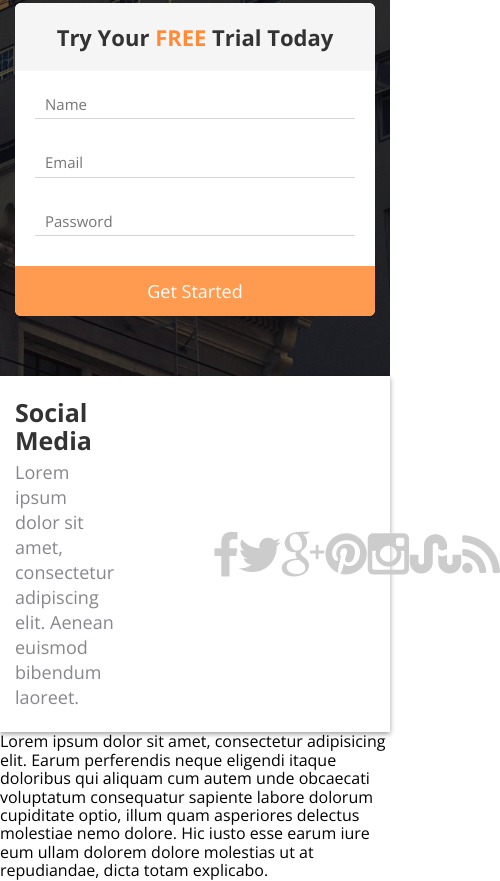
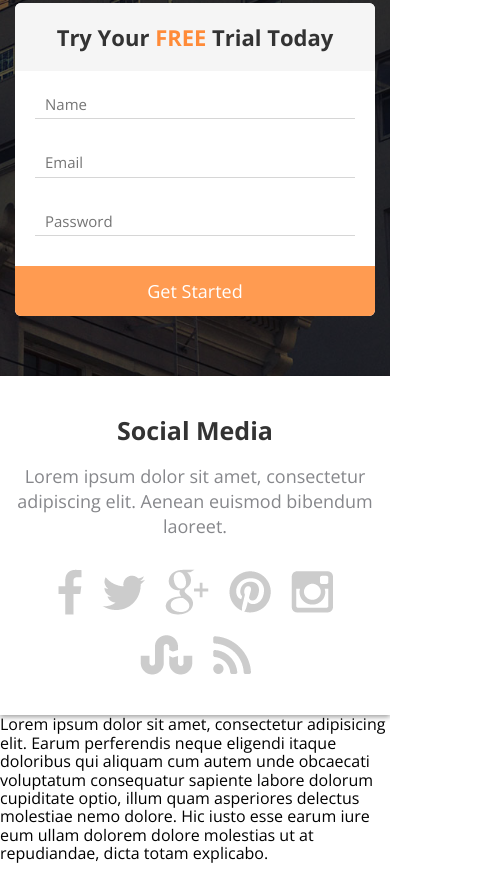
Before and after one commit to Gekagmeka/AX_IT.github.io, a plain HTML site: page index.html in a window 390 px wide. Shown: the part 604-1485 px from the top of the page, 500 px wide, since content can reach past the window. Drawn offline with nearby package versions, Linux system fonts and the light colour scheme.

Commit message:
social block is ready

```diff
--- a/css/style.css
+++ b/css/style.css
@@ -224,13 +224,14 @@ section{
 	line-height:25px;
 }
 .media__social{
-	width:1005px;
+	width:100%;
 	display:flex;
 	justify-content:space-between;
 	align-items:center;
 }
 .social__ico img{
 	display:block;
+	width:100%;
 }
 
 
@@ -301,6 +302,10 @@ section{
 		margin-top:0;
 		padding:15px 20px;
 	}
+	/*media*/
+	.media__info{
+		margin-right:60px;
+	}
 }
 @media screen and (max-width:900px) {
 	.row__form{
@@ -312,6 +317,24 @@ section{
 	}
 	.form__control{
 		font-size:15px;
+	}
+	/*section media*/
+	.media{
+		padding:40px 0 30px;
+	}
+	.media__content{
+		flex-wrap:wrap;
+		max-width:560px;
+		margin:0 auto;
+	}
+	.media__info{
+		max-width:100%;
+		margin:0 auto;
+		text-align:center;
+		margin-bottom:30px;
+	}
+	.info__title{
+		padding-bottom:20px;
 	}
 }
 @media screen and (max-width:767px) {
@@ -432,4 +455,15 @@ section{
 	.row__logo{
 		max-width:120px;
 	}
+	/*media*/
+	.media__social{
+		flex-wrap:wrap;
+		justify-content:center;
+	}
+	.social__ico{
+		margin:10px;
+	}
+	.media__info{
+		margin-bottom:20px;
+	}
 }
```
Also changed, not shown: index.html (+1 -3 lines).
